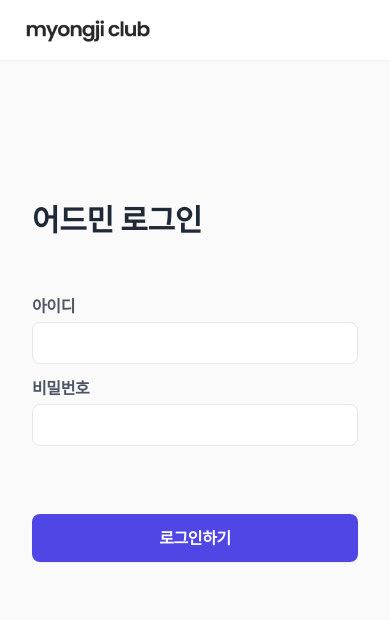
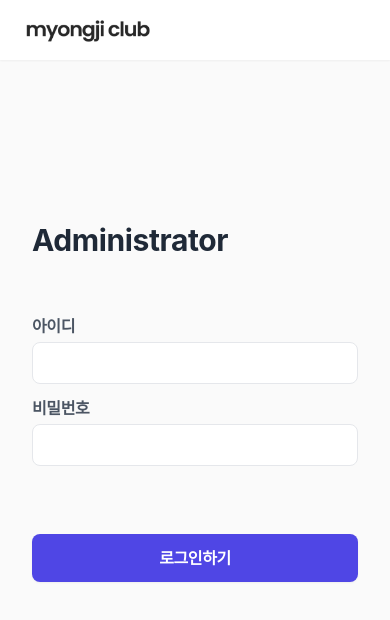
Before and after one commit to k-kbk/Myongji-Club-FE, a Next.js app: page /admin/login in a window 390 px wide. Shown: the top 620 px of the page. Built offline with nearby package versions, Linux system fonts and the light colour scheme; a web font is replaced by a local one.

Commit message:
design: 마진 수정

```diff
--- a/src/pages/admin/login/index.tsx
+++ b/src/pages/admin/login/index.tsx
@@ -7,9 +7,9 @@ export default function Index() {
 
   return (
     <div className="flex min-h-screen w-full flex-col items-center justify-center">
-      <div className="-mt-20 flex w-full flex-col items-center rounded-lg p-3 sm:mt-4 sm:p-0">
+      <div className="-mt-10 flex w-full flex-col items-center rounded-lg p-3 sm:mt-4 sm:p-0">
         <h1 className="w-full text-3xl font-bold sm:w-104 sm:text-4xl">
-          어드민 로그인
+          Administrator
         </h1>
         <form className="mt-14 w-full sm:mt-20 sm:w-104">
           <Input
```
